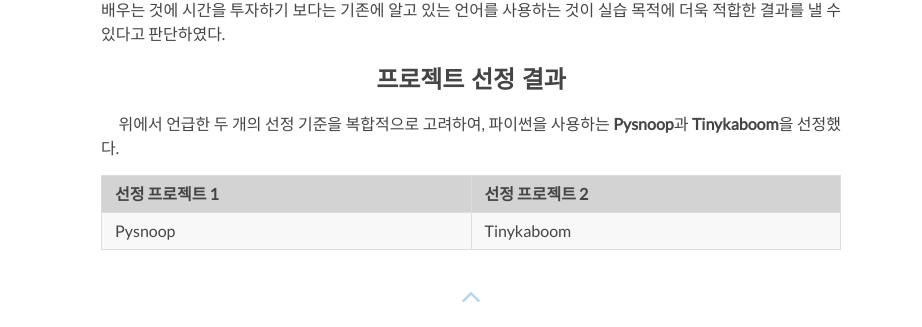
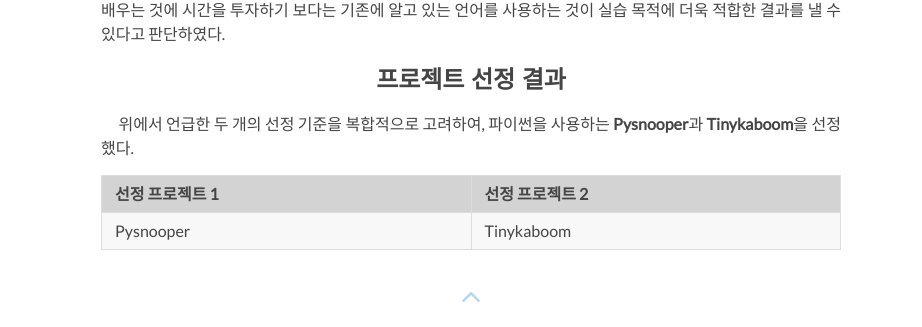
Before and after one commit to JINSUBY/jinsuby1.github.io, a Jekyll site: the page built from _posts/2020-11-11-[팀] 최종 프로젝트 선정 및 분석.md, in a window 1280 px wide. Shown: the part 577-904 px from the top of the page, without its empty margins (169-1091 px from the left). Built offline with Jekyll 4.4.1, drawn with Linux system fonts in a browser that asks for light colours; nearby versions of some CDN libraries.

Commit message:
Update 2020-11-11-[팀] 최종 프로젝트 선정 및 분석.md

```diff
--- a/_posts/2020-11-11-[팀] 최종 프로젝트 선정 및 분석.md
+++ b/_posts/2020-11-11-[팀] 최종 프로젝트 선정 및 분석.md
@@ -28,7 +28,7 @@
 ## 프로젝트 선정 결과
 &nbsp;&nbsp;&nbsp;&nbsp;
 위에서 언급한 두 개의 선정 기준을 복합적으로 고려하여,
-파이썬을 사용하는 <strong>Pysnoop</strong>과 <strong>Tinykaboom</strong>을 선정했다.
+파이썬을 사용하는 <strong>Pysnooper</strong>과 <strong>Tinykaboom</strong>을 선정했다.
 
 <table style="width:100%" align="center">
 <tr style="background-color:lightgrey;">
@@ -36,7 +36,7 @@
 	<th>선정 프로젝트 2</th>
 </tr>
 <tr>
-	<td> Pysnoop </td>
+	<td> Pysnooper </td>
 	<td> Tinykaboom </td>
 </tr>
 </table>
```
